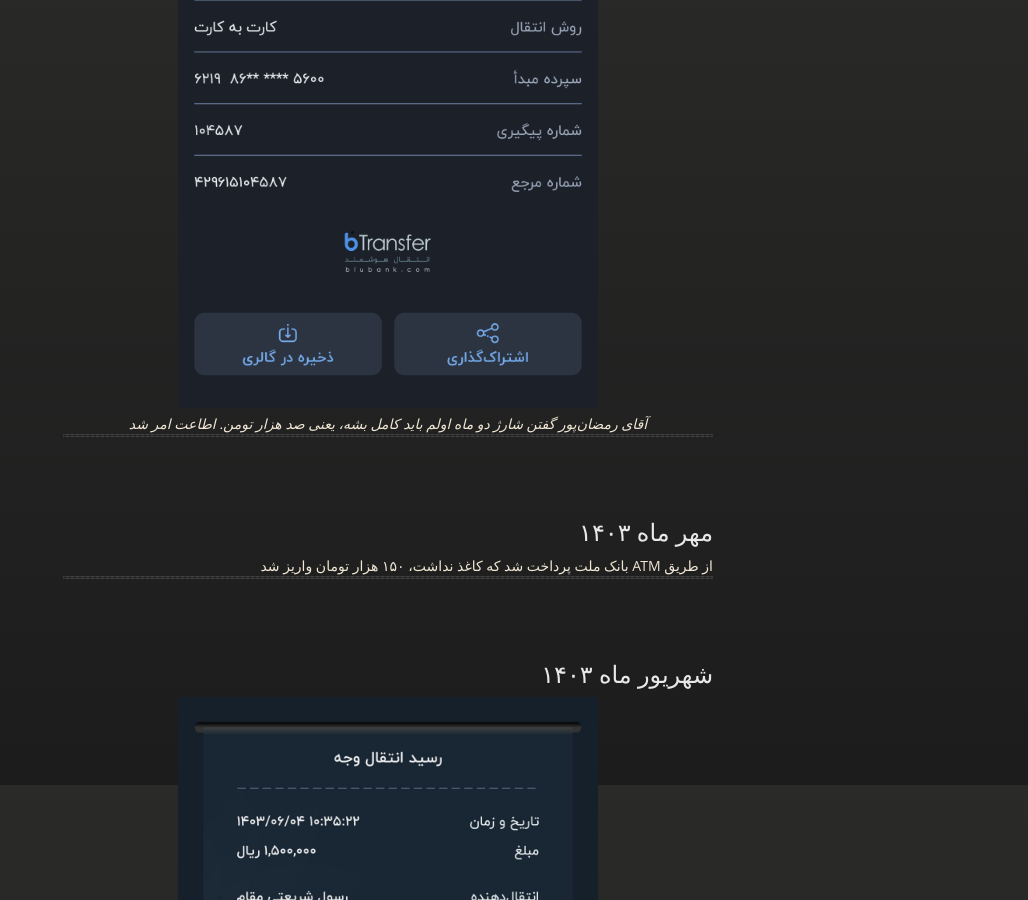
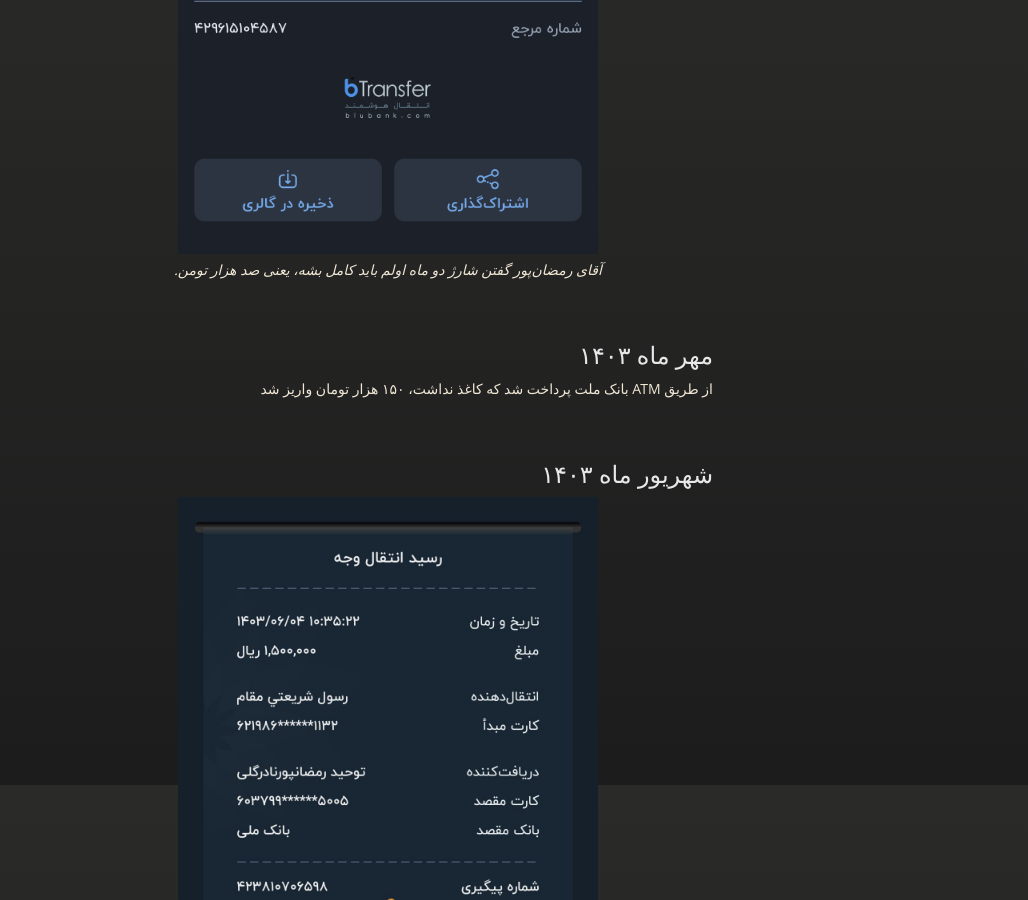
Before and after one commit to mohtasham-15/ns, a Jekyll site: the page built from another-page.md, in a window 1280 px wide and 900 px high, scrolled down 6415 px. Shown: the whole window, without its empty margins (252-1280 px from the left). Built offline with Jekyll 4.4.1, drawn with Linux system fonts in a browser that asks for light colours.

Commit message:
Update another-page.md

```diff
--- a/another-page.md
+++ b/another-page.md
@@ -1,14 +1,13 @@
 ---
 layout: default
 title: "رسیدهای شارژ واحد ۱۵"
+lang: "fa"
 rtl: true
 ---
 
-<br>
-
 # رسیدهای پرداخت‌ شارژ ساختمان سال ۱۴۰۳
 
-<br><br>
+<br/>
 
 ## اسفند ماه ۱۴۰۳
 
@@ -16,11 +15,7 @@ rtl: true
    <img src="./assets/images/pay/esfand.jpg" alt="رسید اسفند" width="420px"/>
    <br>
    <em>اسفند ماه</em>
-</div>
-
----
-
-<br><br>
+</div><br><br>
 
 ## بهمن ماه ۱۴۰۳
 
@@ -28,11 +23,7 @@ rtl: true
    <img src="./assets/images/pay/bahman.jpg" alt="رسید بهمن" width="420px"/>
    <br>
    <em>بهمن ماه</em>
-</div>
-
----
-
-<br><br>
+</div><br><br/>
 
 ## دی ماه ۱۴۰۳
 
@@ -40,11 +31,7 @@ rtl: true
    <img src="./assets/images/pay/dey.jpg" alt="رسید دی" width="420px"/>
    <br>
    <em>دی ماه</em>
-</div>
-
----
-
-<br><br>
+</div><br><br/>
 
 ## آذر ماه ۱۴۰۳
 
@@ -52,11 +39,7 @@ rtl: true
    <img src="./assets/images/pay/azar.png" alt="رسید آذر" width="420px"/>
    <br>
    <em>آذر ماه</em>
-</div>
-
----
-
-<br><br>
+</div><br><br/>
 
 ## آبان ماه ۱۴۰۳
 
@@ -64,37 +47,25 @@ rtl: true
   <img src="./assets/images/pay/aban-1.png" alt="رسید آبان ۱" width="420px"/>
   <br>
   <em>آبان‌ماه، بعد از پرداخت ۱۵۰ تومن آقای رمضان‌پور مدیر ساختمان عزیزمون گفتن که شارژ ۲۰۰ تومنه. منم پنجاه تومن باقی‌مونده رو واریز کردم. رسید پایین مربوط به اونه.</em>
-</div>
-
-<br>
+</div><br/>
 
 <div align="center">
    <img src="./assets/images/pay/aban-2.png" alt="رسید آبان ۲" width="420px"/>
    <br>
    <em>پنجاه تومن مابه‌التفاوت آبان ماه واریز شد</em>
-</div>
-
-<br>
+</div><br/>
 
 <div align="center">
    <img src="./assets/images/pay/aban-3.png" alt="رسید آبان ۳" width="420px"/>
    <br>
-   <em>آقای رمضان‌پور گفتن شارژ دو ماه اولم باید کامل بشه، یعنی صد هزار تومن. اطاعت امر شد</em>
-</div>
-
----
-
-<br><br>
+   <em>آقای رمضان‌پور گفتن شارژ دو ماه اولم باید کامل بشه، یعنی صد هزار تومن.</em>
+</div><br><br/>
 
 ## مهر ماه ۱۴۰۳
 
 <div>
 از طریق ATM بانک ملت پرداخت شد که کاغذ نداشت، ۱۵۰ هزار تومان واریز شد
-</div>
-
----
-
-<br><br>
+</div><br><br/>
 
 ## شهریور ماه ۱۴۰۳
 
@@ -102,14 +73,8 @@ rtl: true
   <img src="./assets/images/pay/shahrivar.jpg" alt="رسید شهریور" width="420px"/>
   <br>
   <em>شهریور، به ما گفته بودن هزینه شارژ ۱۵۰ هزار تومن هستش</em>
-</div>
-
----
-
-<br><br>
+</div><br><br/>
 
 <div dir="rtl" align="right">
 <a href="./index.html"><strong> 💎 مشاهده رسید‌های سال جدید (۱۴۰۴)</strong></a>
 </div>
-
----
```
